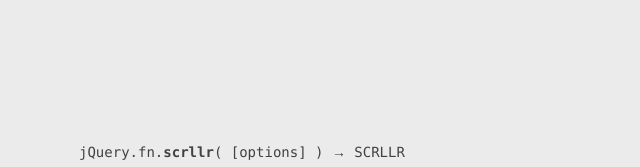
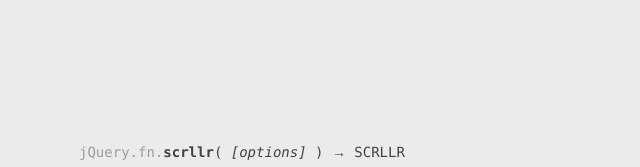
Before and after one commit to gf3/SCRLLR, a plain HTML site: page example/index.html in a window 1280 px wide. Shown: the part 1135-1302 px from the top of the page, 591-1231 px from the left. Drawn offline with Linux system fonts and the light colour scheme.

Commit message:
updated: Docs mis-styling.

```diff
--- a/example/index.html
+++ b/example/index.html
@@ -156,7 +156,7 @@ $('a.next').live('click', function() {
     </div>
 
     <div class="doc">
-      <dt><code class="signature">jQuery.fn.<span class="method-name">scrllr</span>( [options]</span> ) &rarr; <span class="type">SCRLLR</span></code>
+      <dt><code class="signature"><span class="class">jQuery.fn.</span><span class="method-name">scrllr</span>( <span class="args">[options]</span> ) &rarr; <span class="type">SCRLLR</span></code>
       <dd>
         <ol>
           <li><code class="arg">options</code> (<code class="type">Object</code>) &ndash; Configuration object associated with the current instance. See the <a href="#docs-options" title="SCRLLR Options">options section</a> for more info.
```
